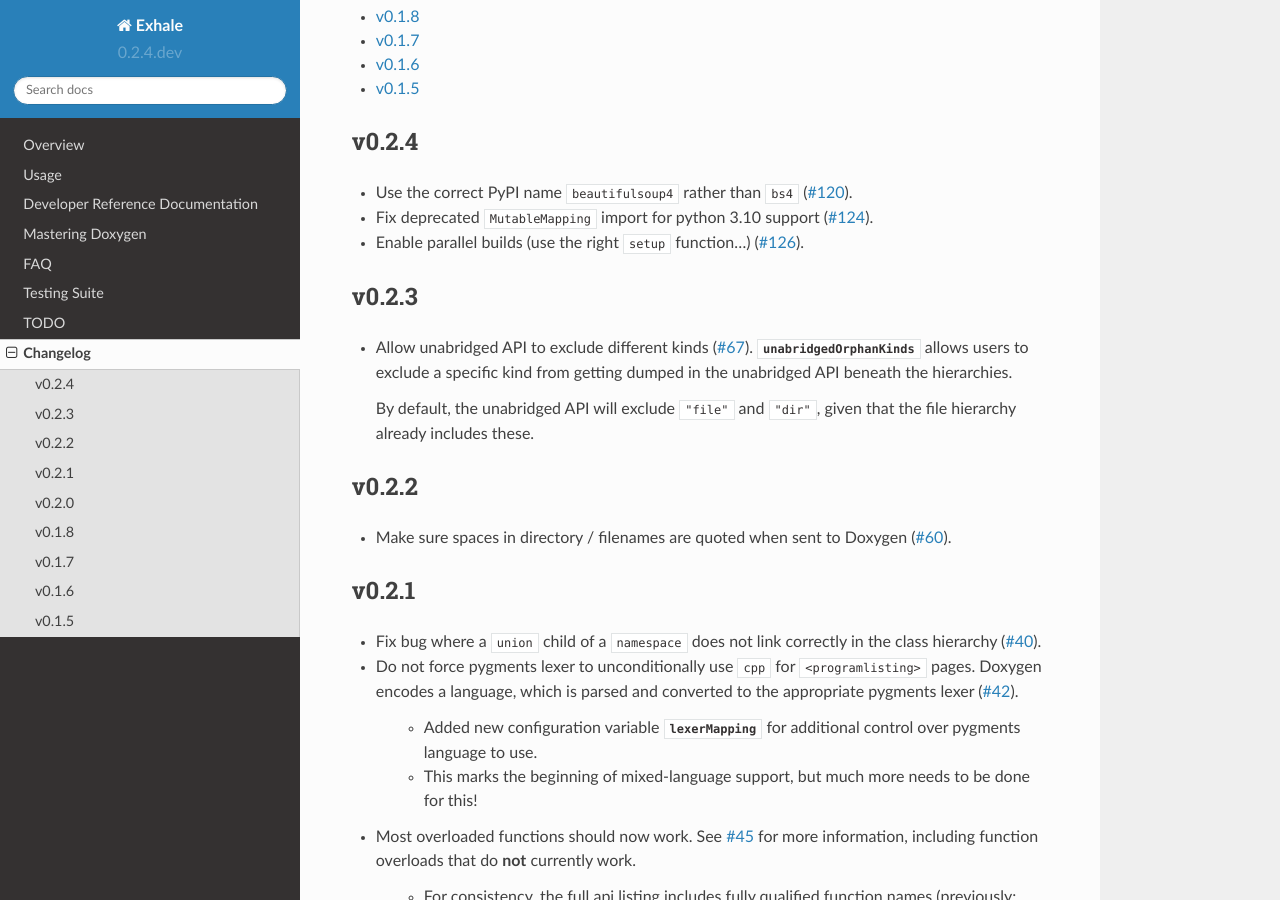
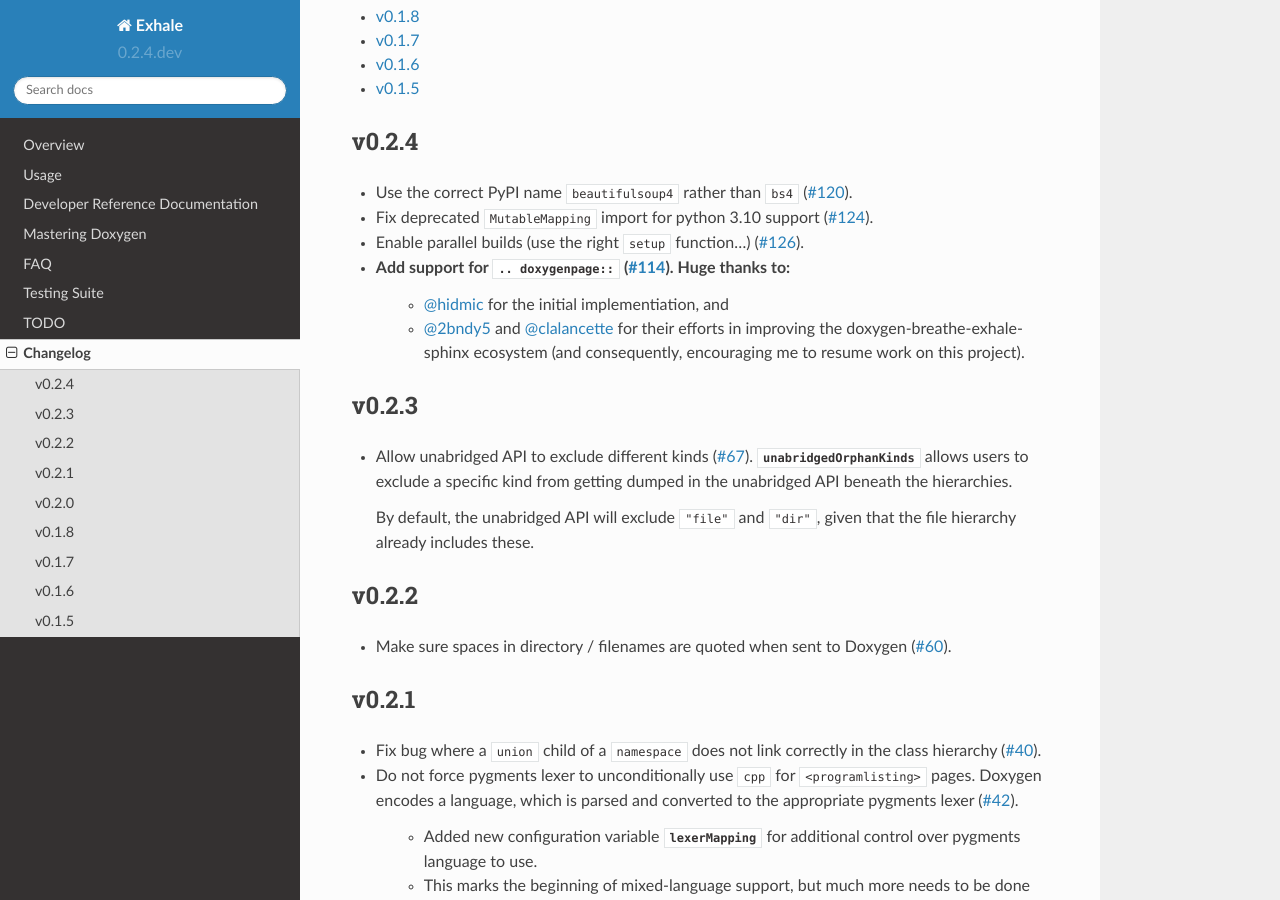
Before and after one commit to svenevs/exhale, a Sphinx documentation site: the page built from docs/changelog.rst, in a window 1280 px wide and 900 px high, scrolled down 359 px. Built offline with Sphinx 7.4.7 and the Read the Docs theme 2.0.0, drawn with Linux system fonts in a browser that asks for light colours.

Commit message:
add changelog entry

```diff
--- a/docs/changelog.rst
+++ b/docs/changelog.rst
@@ -13,6 +13,12 @@ v0.2.4
 - Use the correct PyPI name ``beautifulsoup4`` rather than ``bs4`` (:pr:`120`).
 - Fix deprecated ``MutableMapping`` import for python 3.10 support (:pr:`124`).
 - Enable parallel builds (use the right ``setup`` function...) (:pr:`126`).
+- Add support for ``.. doxygenpage::`` (:pr:`114`).  **Huge** thanks to:
+    - `@hidmic <https://github.com/hidmic>`_ for the initial implementiation, and
+    - `@2bndy5 <https://github.com/2bndy5>`_ and
+      `@clalancette <https://github.com/clalancette>`_ for their efforts in improving
+      the doxygen-breathe-exhale-sphinx ecosystem (and consequently, encouraging me to
+      resume work on this project).
 
 v0.2.3
 ----------------------------------------------------------------------------------------
```
